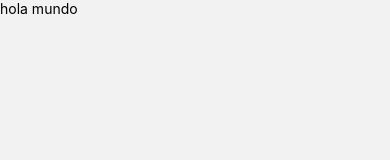
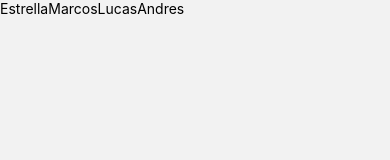
Before and after one commit to MarcosIsmael/RNComponetns, a React Native app: screen /Home in a window 390 px wide. Shown: the top 160 px of the page. Built offline with nearby package versions, Linux system fonts and the light colour scheme.

Commit message:
flatList

```diff
--- a/package.json
+++ b/package.json
@@ -16,7 +16,8 @@
     "react-native": "0.67.2",
     "react-native-gesture-handler": "^2.2.0",
     "react-native-safe-area-context": "^3.3.2",
-    "react-native-screens": "^3.10.2"
+    "react-native-screens": "^3.10.2",
+    "react-native-vector-icons": "^9.0.0"
   },
   "devDependencies": {
     "@babel/core": "^7.12.9",
--- a/src/screens/HomeScreen.js
+++ b/src/screens/HomeScreen.js
@@ -1,10 +1,39 @@
 import React from 'react';
-import { Text, View } from 'react-native';
+import { FlatList, Text, View } from 'react-native';
+const HomeScreen = () => {
 
-const HomeScreen = () => {
-  return (<View>
-            <Text>hola mundo</Text>
-        </View>);
+  const lista = [
+    {
+      nombre:'Estrella',
+    },
+    {
+      nombre:'Marcos'
+    },
+    {
+      nombre:'Lucas'
+    },
+    {
+      nombre:'Andres'
+    }
+  ]
+
+  const Item = ({ nombre }) => (
+    <View>
+      <Text >{nombre}</Text>
+    </View>
+  );
+  const renderItem = ({ item }) => (
+    <Item nombre={item.nombre} />
+  );
+  return (
+          <View style={{flex:1}}>
+            <FlatList
+            data={lista}
+            renderItem={renderItem}
+            horizontal={true}
+            />
+          </View>
+        );
 };
 
 export default HomeScreen;
```
Also changed, not shown: 2 other files (tests, documents, lock files or other folders).
